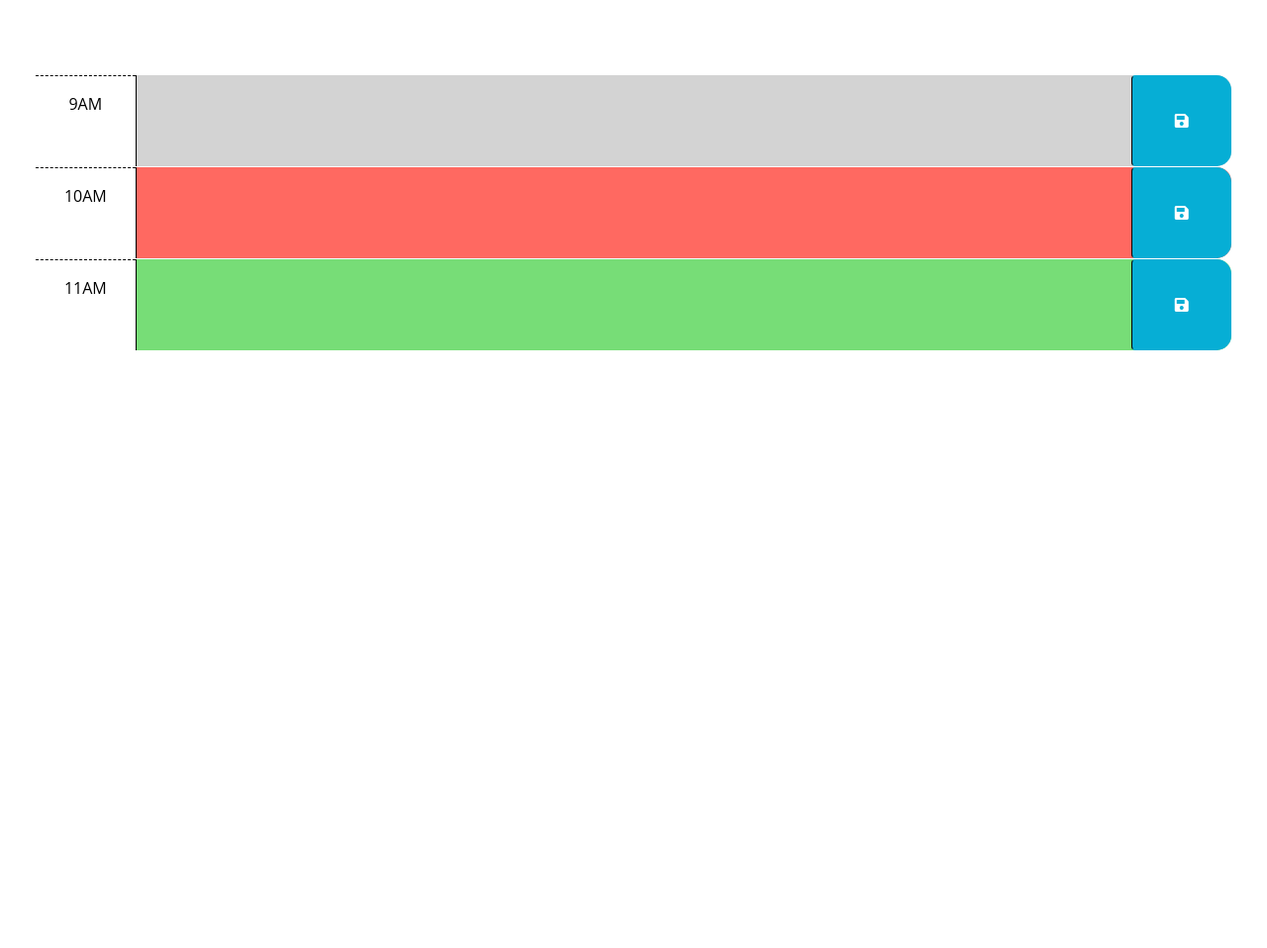
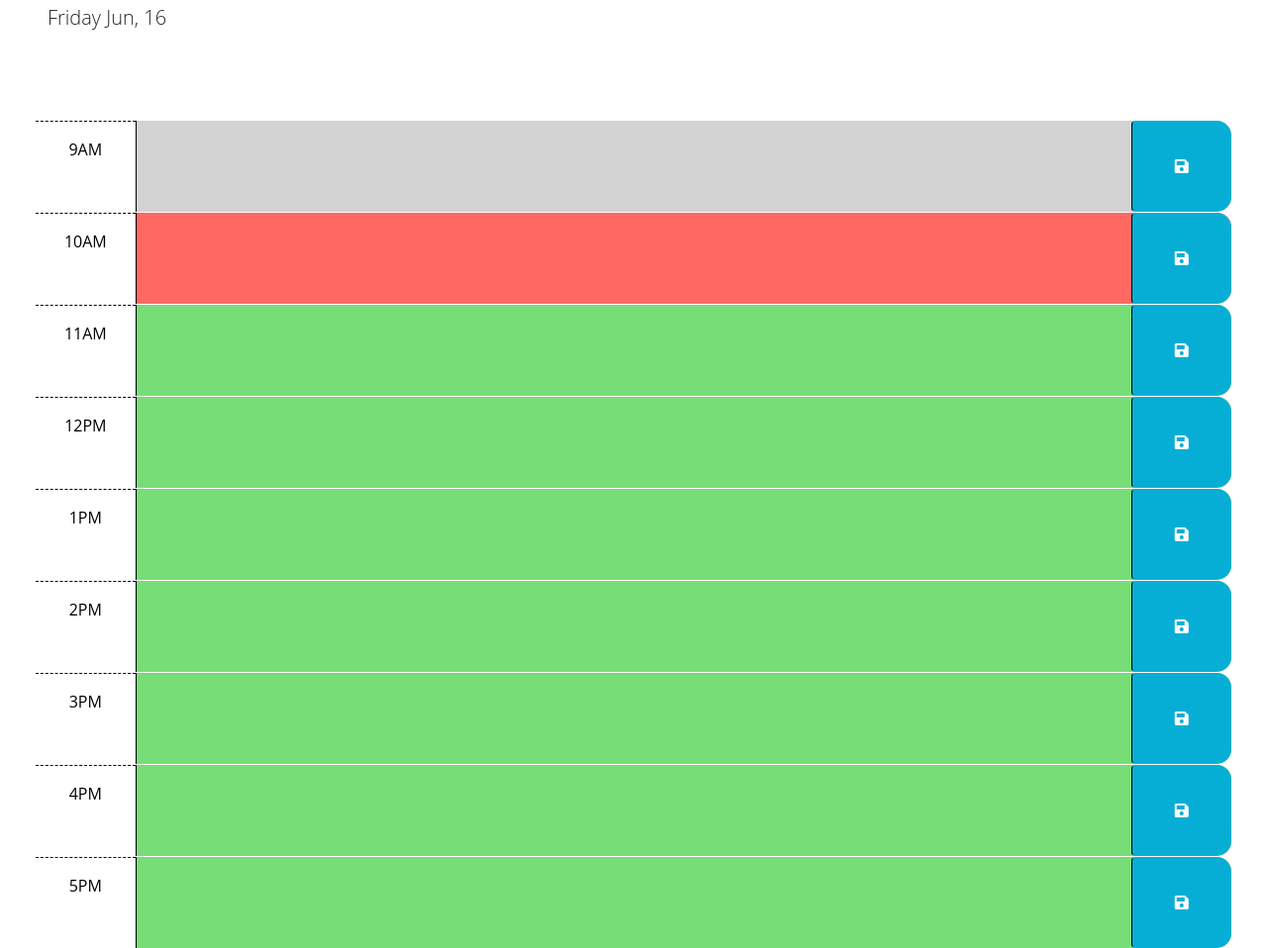
Before and after one commit to Tristenh/work-day-scheduler, a plain HTML site: page index.html in a window 1280 px wide. Shown: the part 176-1134 px from the top of the page at 99% size. Before the commit the page ends 800 px from the top, so only its background shows below. Drawn offline with nearby package versions, Linux system fonts and the light colour scheme.

Commit message:
added rest of HTML time blocks, added dayjs current day and month

```diff
--- a/index.html
+++ b/index.html
@@ -67,12 +67,62 @@
           <i class="fas fa-save" aria-hidden="true"></i>
         </button>
       </div>
+      <!-- Example of a future time block. The "future" class adds a green background color. -->
+      <div id="hour-11" class="row time-block future">
+        <div class="col-2 col-md-1 hour text-center py-3">12PM</div>
+        <textarea class="col-8 col-md-10 description" rows="3"> </textarea>
+        <button class="btn saveBtn col-2 col-md-1" aria-label="save">
+          <i class="fas fa-save" aria-hidden="true"></i>
+        </button>
+      </div>
+      <!-- Example of a future time block. The "future" class adds a green background color. -->
+      <div id="hour-11" class="row time-block future">
+        <div class="col-2 col-md-1 hour text-center py-3">1PM</div>
+        <textarea class="col-8 col-md-10 description" rows="3"> </textarea>
+        <button class="btn saveBtn col-2 col-md-1" aria-label="save">
+          <i class="fas fa-save" aria-hidden="true"></i>
+        </button>
+      </div>
+      <!-- Example of a future time block. The "future" class adds a green background color. -->
+      <div id="hour-11" class="row time-block future">
+        <div class="col-2 col-md-1 hour text-center py-3">2PM</div>
+        <textarea class="col-8 col-md-10 description" rows="3"> </textarea>
+        <button class="btn saveBtn col-2 col-md-1" aria-label="save">
+          <i class="fas fa-save" aria-hidden="true"></i>
+        </button>
+      </div>
+      <!-- Example of a future time block. The "future" class adds a green background color. -->
+      <div id="hour-11" class="row time-block future">
+        <div class="col-2 col-md-1 hour text-center py-3">3PM</div>
+        <textarea class="col-8 col-md-10 description" rows="3"> </textarea>
+        <button class="btn saveBtn col-2 col-md-1" aria-label="save">
+          <i class="fas fa-save" aria-hidden="true"></i>
+        </button>
+      </div>
+      <!-- Example of a future time block. The "future" class adds a green background color. -->
+      <div id="hour-11" class="row time-block future">
+        <div class="col-2 col-md-1 hour text-center py-3">4PM</div>
+        <textarea class="col-8 col-md-10 description" rows="3"> </textarea>
+        <button class="btn saveBtn col-2 col-md-1" aria-label="save">
+          <i class="fas fa-save" aria-hidden="true"></i>
+        </button>
+      </div>
+      <!-- Example of a future time block. The "future" class adds a green background color. -->
+      <div id="hour-11" class="row time-block future">
+        <div class="col-2 col-md-1 hour text-center py-3">5PM</div>
+        <textarea class="col-8 col-md-10 description" rows="3"> </textarea>
+        <button class="btn saveBtn col-2 col-md-1" aria-label="save">
+          <i class="fas fa-save" aria-hidden="true"></i>
+        </button>
+      </div>
     </div>
 
     <script src="https://cdnjs.cloudflare.com/ajax/libs/jquery/3.2.1/jquery.min.js"></script>
-    <script src="https://cdn.jsdelivr.net/npm/dayjs@1.11.3/dayjs.min.js"
-    integrity="sha256-iu/zLUB+QgISXBLCW/mcDi/rnf4m4uEDO0wauy76x7U="
-    crossorigin="anonymous"></script>
+    <script
+      src="https://cdn.jsdelivr.net/npm/dayjs@1.11.3/dayjs.min.js"
+      integrity="sha256-iu/zLUB+QgISXBLCW/mcDi/rnf4m4uEDO0wauy76x7U="
+      crossorigin="anonymous"
+    ></script>
 
     <script src="script.js"></script>
   </body>
--- a/script.js
+++ b/script.js
@@ -1,6 +1,10 @@
 // Wrap all code that interacts with the DOM in a call to jQuery to ensure that
 // the code isn't run until the browser has finished rendering all the elements
 // in the html.
+const container = $(".container-fluid px-5")
+var today = dayjs();
+$("#currentDay").text(today.format("dddd MMM, DD"));
+
 $(function () {
   // TODO: Add a listener for click events on the save button. This code should
   // use the id in the containing time-block as a key to save the user input in
```
